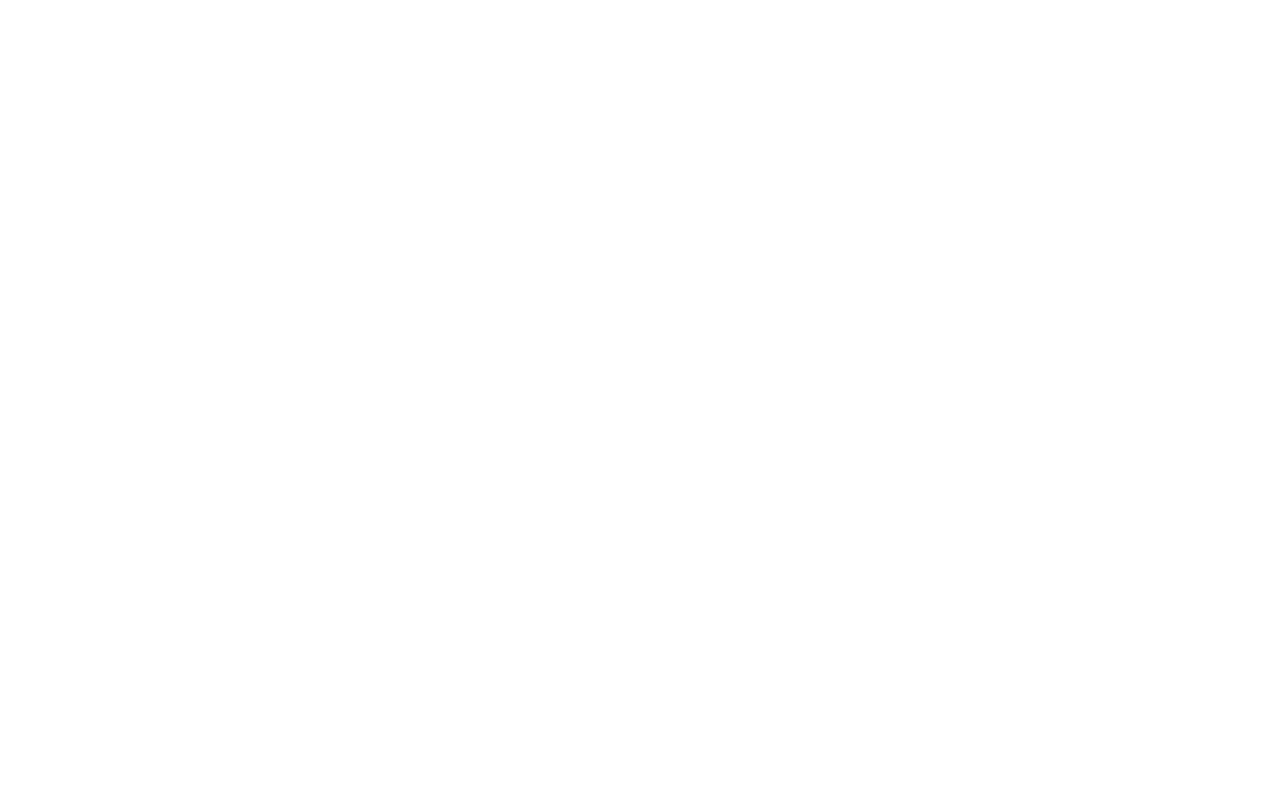
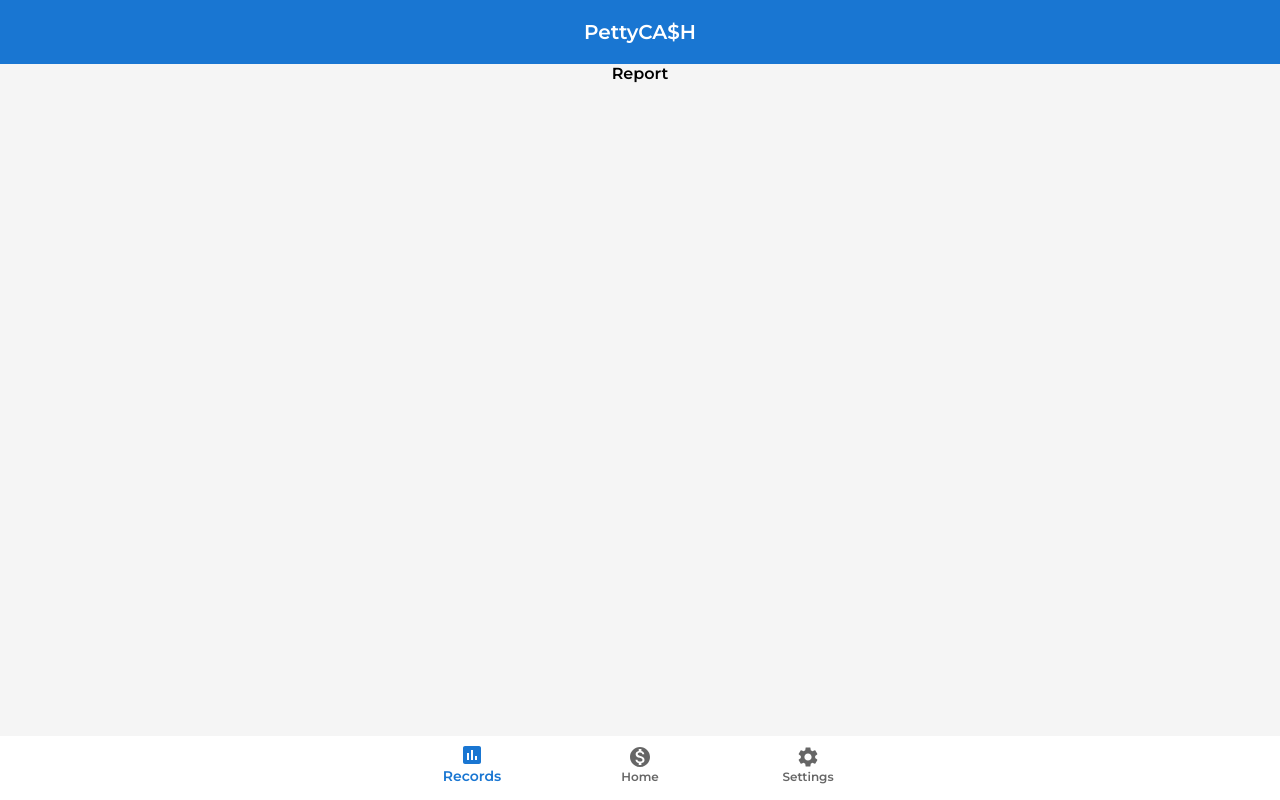
Before and after one commit to dhachanamoorthy/pettycash, a React (Create React App) app: page /reports in a window 1280 px wide. Before the commit this address had no page. Built offline with nearby package versions, Linux system fonts and the light colour scheme.

Commit message:
feat : add routing functionalities

```diff
--- a/src/App.js
+++ b/src/App.js
@@ -3,9 +3,9 @@
 import { Header } from "./components/Header/Header";
 import { NavBar } from "./components/NavBar/NavBar";
 import { Page } from "./components/Page/Page";
-import { Home } from "./pages/Home/Home";
 import { ThemeProvider } from "@emotion/react";
 import { createTheme } from "@mui/material/styles";
+import { Outlet } from "react-router-dom";
 export const App = () => {
   const theme = createTheme({
     typography: {
@@ -17,7 +17,7 @@
       <div className="App">
         <Header />
         <Page>
-          <Home />
+          <Outlet/>
         </Page>
         <NavBar />
       </div>
--- a/src/components/Error/404.js
+++ b/src/components/Error/404.js
@@ -1,9 +1,9 @@
 import asset_404 from '../../assets/404.png';
 import './Error.css'
-export const Error_404 = () => {
+export const Error404 = () => {
     return (
         <div className="error">
-            <img className="error-asset" src={asset_404} />
+            <img className="error-asset" alt="404" src={asset_404} />
         </div>
     )
 }
--- a/src/components/Error/Error.css
+++ b/src/components/Error/Error.css
@@ -1,3 +1,10 @@
+.error{
+    display: flex;
+    flex-direction: column;
+    align-items: center;
+    justify-content: center;
+    height: 100vh;
+}
 .error-asset{
     width: 300px;
     height: 200px;
--- a/src/components/NavBar/NavBar.js
+++ b/src/components/NavBar/NavBar.js
@@ -5,24 +5,40 @@
 import AssessmentIcon from "@mui/icons-material/Assessment";
 import SettingsIcon from "@mui/icons-material/Settings";
 import MonetizationOnIcon from "@mui/icons-material/MonetizationOn";
+import { useNavigate } from "react-router-dom";
 import "./NavBar.css";
 export const NavBar = () => {
   const [value, setValue] = useState(0);
+  let navigate = useNavigate();
+  const handleNavChange = (event, newValue) => {
+    setValue(newValue);
+    console.log(newValue);
+    switch (newValue) {
+      case 0:
+        navigate("/reports");
+        break;
+      case 1:
+        navigate("/");
+        break;
+      case 2:
+        navigate("/settings");
+        break;
+      default:
+        break;
+    }
+  };
 
   return (
-    <Box >
+    <Box>
       <BottomNavigation
         showLabels
         value={value}
-        onChange={(event, newValue) => {
-          setValue(newValue);
-          console.log(newValue);
-        }}
+        onChange={handleNavChange}
         className="navbar"
       >
         <BottomNavigationAction label="Records" icon={<AssessmentIcon />} />
         <BottomNavigationAction label="Home" icon={<MonetizationOnIcon />} />
-        <BottomNavigationAction label="Settings" icon={< SettingsIcon/>} />
+        <BottomNavigationAction label="Settings" icon={<SettingsIcon />} />
       </BottomNavigation>
     </Box>
   );
--- /dev/null
+++ b/src/constants/Transx.js
@@ -0,0 +1,4 @@
+export const Transx={
+    INCOME : "Income",
+    EXPENSE: "Expense",
+}
--- a/src/index.js
+++ b/src/index.js
@@ -4,8 +4,12 @@
 import App from "./App";
 import { Home } from "./pages/Home/Home";
 import reportWebVitals from "./reportWebVitals";
-import { BrowserRouter,Routes,Route } from "react-router-dom";
+import { BrowserRouter, Routes, Route } from "react-router-dom";
 import { Add } from "./pages/Home/Add";
+import { Report } from "./pages/Report/Report";
+import { Setting } from "./pages/Setting/Setting";
+import {Error404} from "./components/Error/404";
+
 const root = ReactDOM.createRoot(document.getElementById("root"));
 root.render(
   <React.StrictMode>
@@ -13,18 +17,13 @@
       <Routes>
         <Route path="/" element={<App />}>
           <Route index element={<Home />} />
-          <Route path="/report" element={<Home />} />
-          <Route path="/settings" element={<Home />} /> // refer : https://reactrouter.com/web/example/route-config
+          <Route path="reports" element={<Report />} />
+          <Route path="settings" element={<Setting />} />
           <Route path="add" element={<Add />} />
-          {/* <Route path="teams" element={<Teams />}>
-            <Route path=":teamId" element={<Team />} />
-            <Route path="new" element={<NewTeamForm />} />
-            <Route index element={<LeagueStandings />} />
-          </Route> */}
+          <Route path="*" element={<Error404 />} />
         </Route>
       </Routes>
     </BrowserRouter>
-    <App />
   </React.StrictMode>
 );
 
--- /dev/null
+++ b/src/pages/Home/Add.js
@@ -0,0 +1,27 @@
+import { useState } from "react";
+import { Box, Container, ToggleButtonGroup, ToggleButton } from "@mui/material";
+import { Transx } from "../../constants/Transx";
+export const Add = (props) => {
+  const [alignment, setAlignment] = useState(Transx.EXPENSE);
+
+  const handleChange = (event, newAlignment) => {
+    setAlignment(newAlignment);
+  };
+  return (
+    <Container sx={{ "& > :not(style)": { m: 1 } }}>
+      <Box>
+        <ToggleButtonGroup
+          color="primary"
+          value={alignment}
+          exclusive
+          onChange={handleChange}
+          aria-label="TRansaction Type"
+        >
+          <ToggleButton value={Transx.EXPENSE}>{Transx.EXPENSE}</ToggleButton>
+          <ToggleButton value={Transx.INCOME}>{Transx.INCOME}</ToggleButton>
+        </ToggleButtonGroup>
+        <></>
+      </Box>
+    </Container>
+  );
+};
--- a/src/pages/Home/Home.js
+++ b/src/pages/Home/Home.js
@@ -22,7 +22,7 @@
       <Link to="/add">
       <SpeedDial
         ariaLabel="SpeedDial basic example"
-        sx={{ position: "absolute", bottom: 72, right: 16 }}
+        sx={{ position: "absolute", bottom: 82, right: 20 }}
         icon={<AddIcon />}
         onClick={handleclick}
       ></SpeedDial>
--- a/src/pages/Settings/Settings.js
+++ b/src/pages/Report/Report.js
@@ -1,7 +1,8 @@
+
 export const Report=()=>{
     return(
         <div>
-            Settings
+            Report
         </div>
     )
 }
--- /dev/null
+++ b/src/pages/Setting/Setting.js
@@ -0,0 +1,7 @@
+export const Setting=()=>{
+    return(
+        <div>
+            Settings
+        </div>
+    )
+}
```
